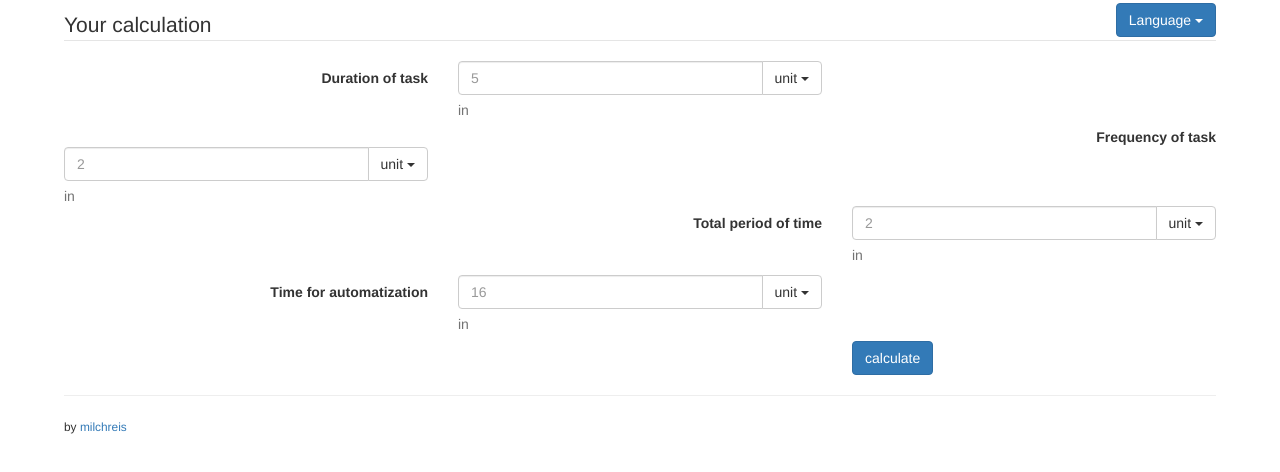
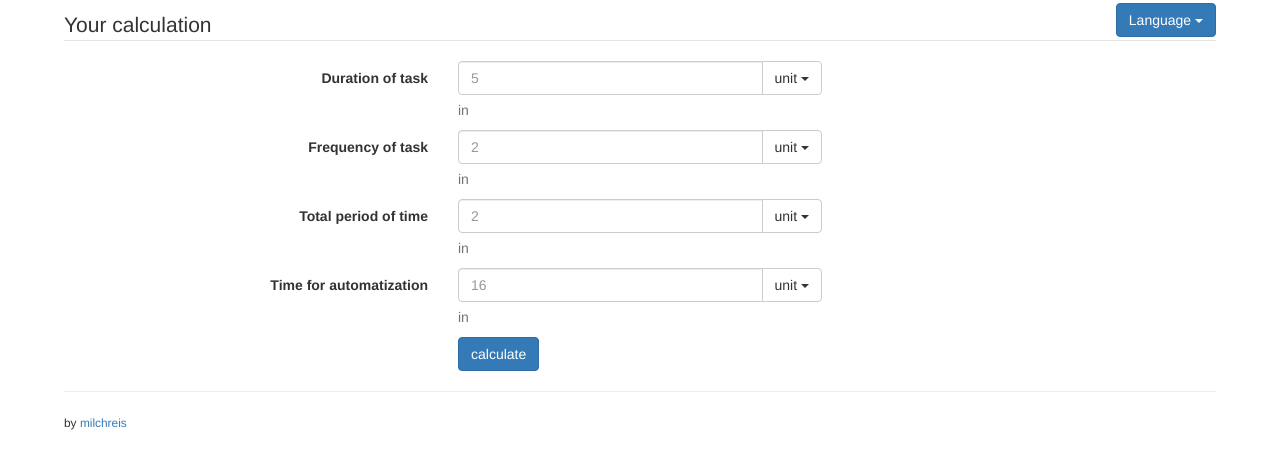
Before and after one commit to MilchReis/RepeatYourselfCalculator, a plain HTML site: page index.html in a window 1280 px wide. Drawn offline with Linux system fonts and the light colour scheme.

Commit message:
Correct margin

```diff
--- a/css/style.css
+++ b/css/style.css
@@ -4,7 +4,7 @@ body {
 }
 
 .form-group {
-    margin-bottom: -10px;
+    margin-bottom: 0px;
 }
 .languageSwitch {
     position: absolute;
```
